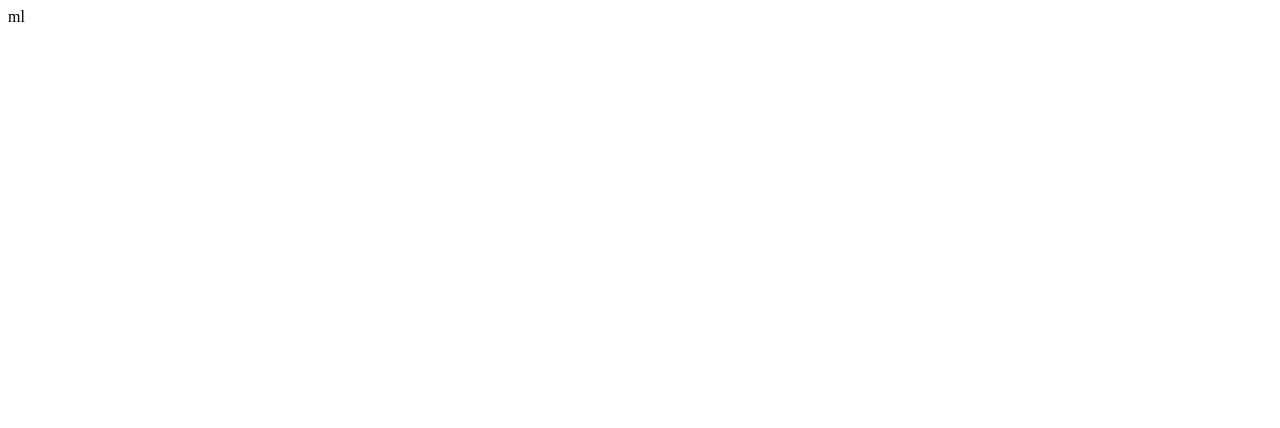
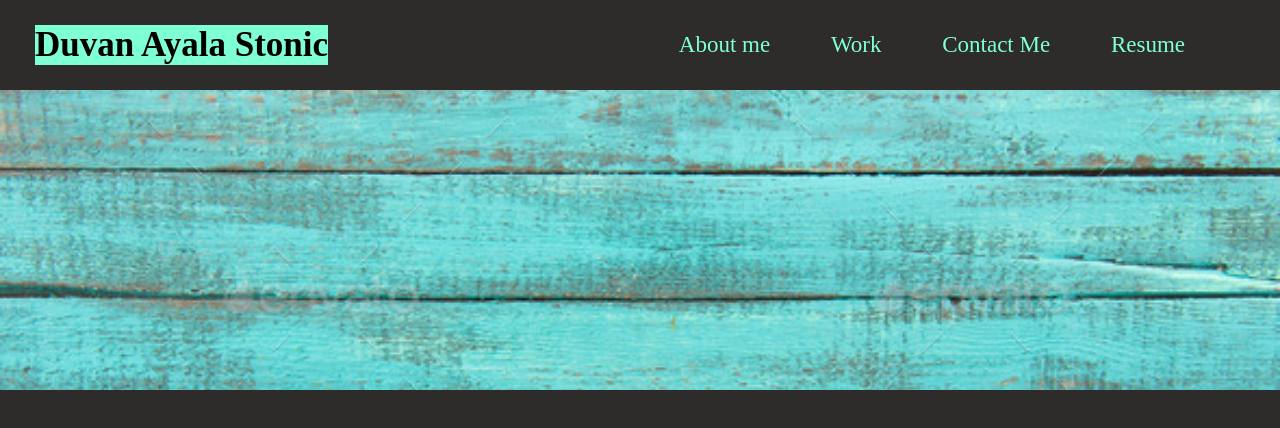
Before and after one commit to AyalaStonic/portfolio-ayalastonic, a plain HTML site: page index.html in a window 1280 px wide. Drawn offline with Linux system fonts and the light colour scheme.

Commit message:
header, images folder, some html and css

```diff
--- a/assets/css/style.css
+++ b/assets/css/style.css
@@ -0,0 +1,64 @@
+* {
+    margin: 0;
+    padding: 0;
+    box-sizing: border-box;
+}
+
+header nav {
+
+    float: right;
+    margin: 7px 0;
+}
+
+header nav ul {
+    color: aquamarine;
+    font-size: 3px;
+    margin: 0 30px;
+
+}
+
+header {
+    background-color:rgb(46, 43, 43);
+    padding: 25px 35px;
+    display: flex;
+    justify-content: space-between;
+    flex-wrap: wrap;
+
+
+}
+
+header a {
+    text-decoration: none;
+    color: aquamarine;
+    display: inline-flex;
+}
+
+header h1 {
+    background-color: aquamarine;
+    font-size: 35px;
+    display: inline-flex;
+}
+
+header nav ul li a {
+    margin: 0 30px;
+    font-size: 23px;
+
+}
+
+header nav ul li {
+    display: inline-flex;
+}
+
+.jumbotron {
+        display: flex;
+        flex-wrap: wrap;
+        align-items: flex-start;
+        background-image: url("../images/jumbotron.jpg");
+        background-size: cover;
+        background-attachment:fixed;
+        background-position: 40%;
+        height: 300px;
+        }
+    body {
+        background-color: rgb(46, 43, 43);
+    }
--- a/index.html
+++ b/index.html
@@ -4,9 +4,48 @@
     <meta charset="UTF-8">
     <meta http-equiv="X-UA-Compatible" content="IE=edge">
     <meta name="viewport" content="width=device-width, initial-scale=1.0">
-    <title>Document</title>
+    <link rel="stylesheet" href="./assets/css/style.css" />
+    <title>Duvan's Portfolio</title>
+
 </head>
 <body>
 
+    <header>
+
+        <h1>
+
+        <a href="/"></a>Duvan Ayala Stonic</a>
+
+         </h1>
+
+         <nav>
+
+            <ul>
+
+                <li>
+                    <a href="#about-me">About me</a>
+                </li>
+
+                <li>
+                    <a href="#Work">Work</a>
+                </li>
+
+                <li>
+                    <a href="#Contact-me">Contact Me</a>
+                </li>
+
+                <li>
+                    <a href="#Resume">Resume</a>
+                </li>
+
+
+            </ul>
+
+         </nav>
+
+    </header>
+
+    <section class="jumbotron"></section>
+
 </body>
-</html>ml
+</html>
```
Also changed, not shown: assets/images/jumbotron.jpg (added), 3 other files.
